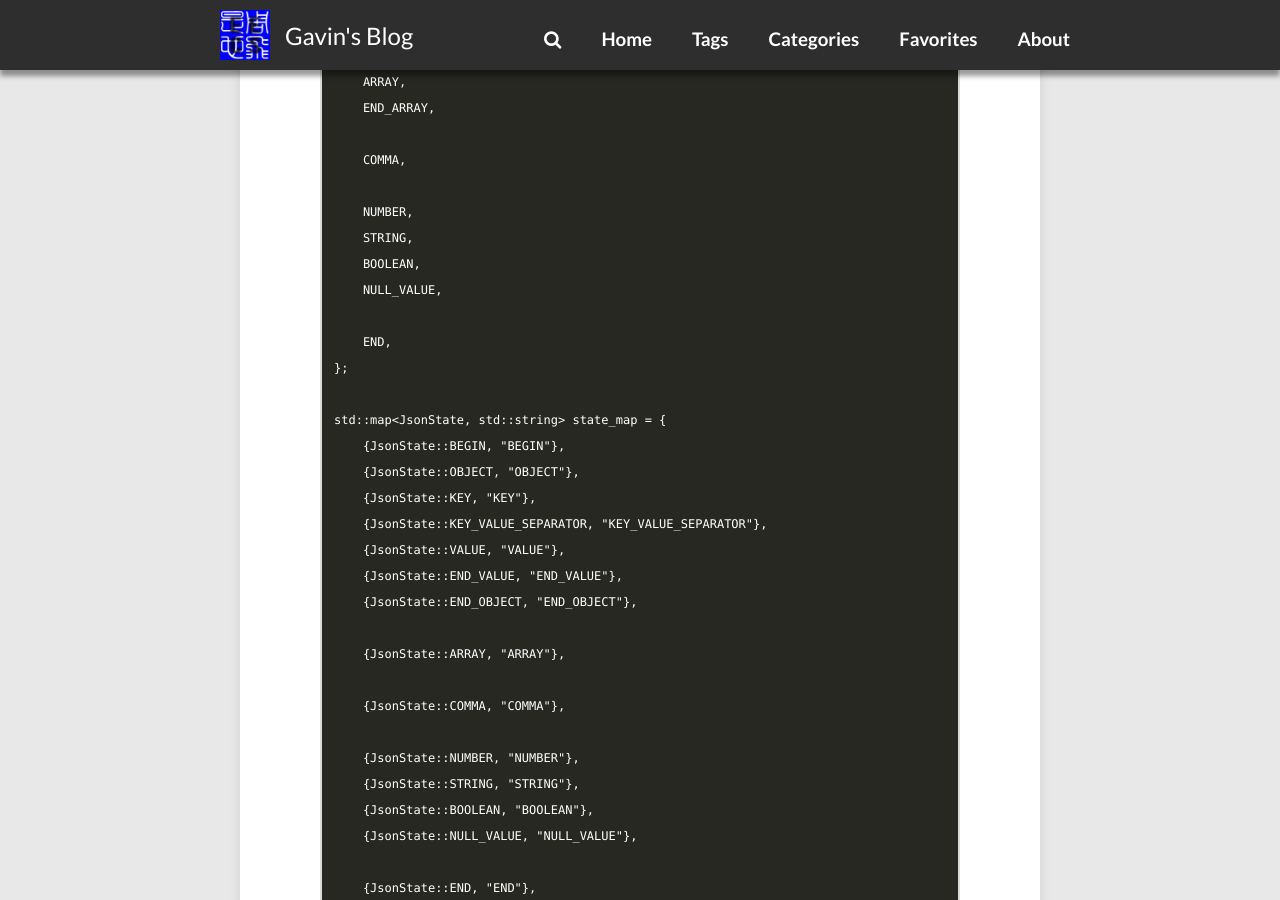
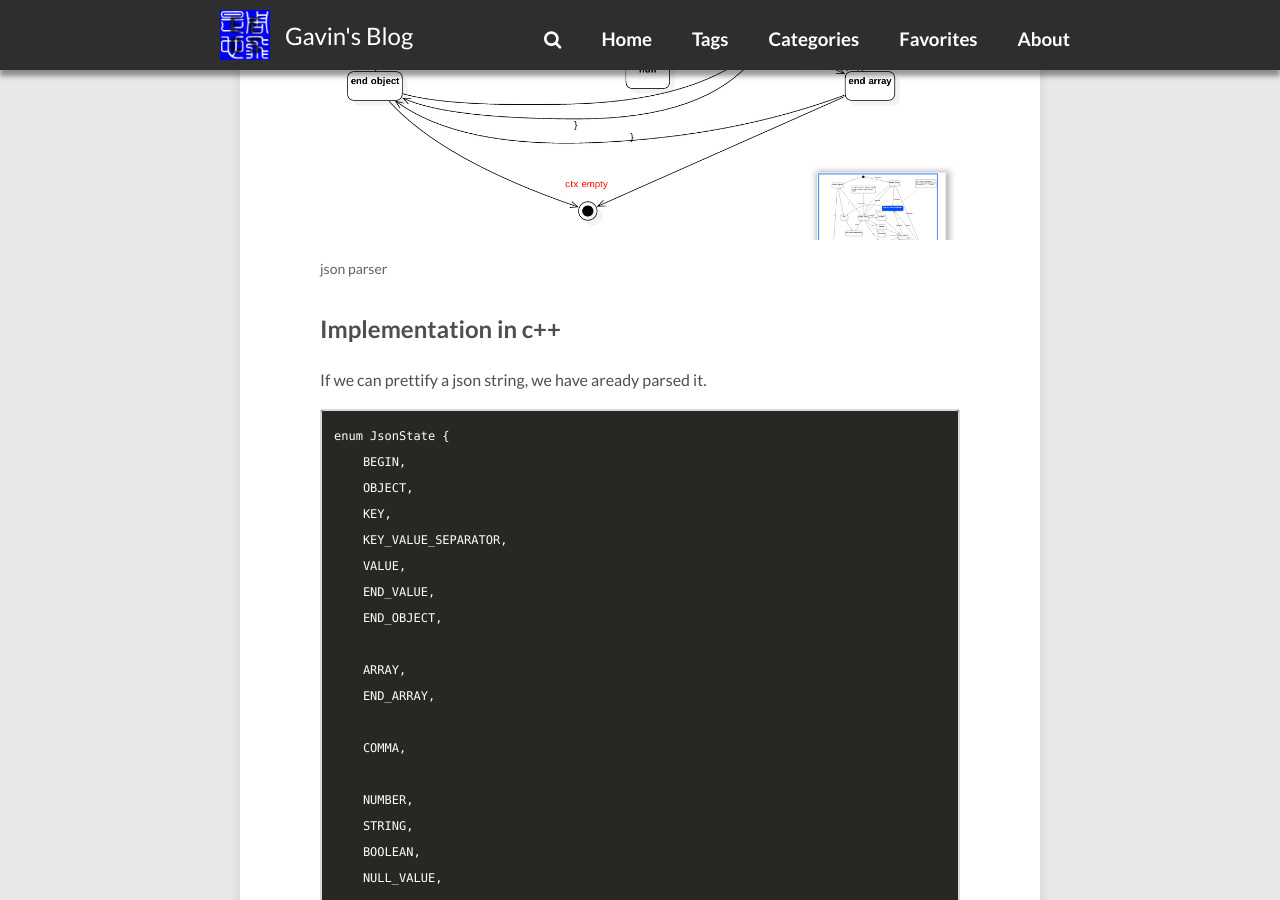
Before and after one commit to gavinchou/gavinchou.github.io, a Jekyll site: the page built from _posts/2016-01-20-json-parser.md, in a window 1280 px wide and 900 px high, scrolled down 1022 px. Built offline with Jekyll 4.4.1, drawn with Linux system fonts in a browser that asks for light colours; comment, search, counter and statistics services are not loaded.

Commit message:
Fix image path for post json parser

```diff
--- a/_posts/2016-01-20-json-parser.md
+++ b/_posts/2016-01-20-json-parser.md
@@ -14,7 +14,10 @@ the sandard is from <https://www.json.org>
 We usually use state machine to solve the string-paring problems.
 <!-- more -->
 
-![json state machine](images/json_parser_state_machine.png)
+<figure>
+	<img src="/images/json_parser_state_machine.png" alt="">
+	<figcaption>json parser</figcaption>
+</figure>
 
 ## Implementation in c++
 
```
